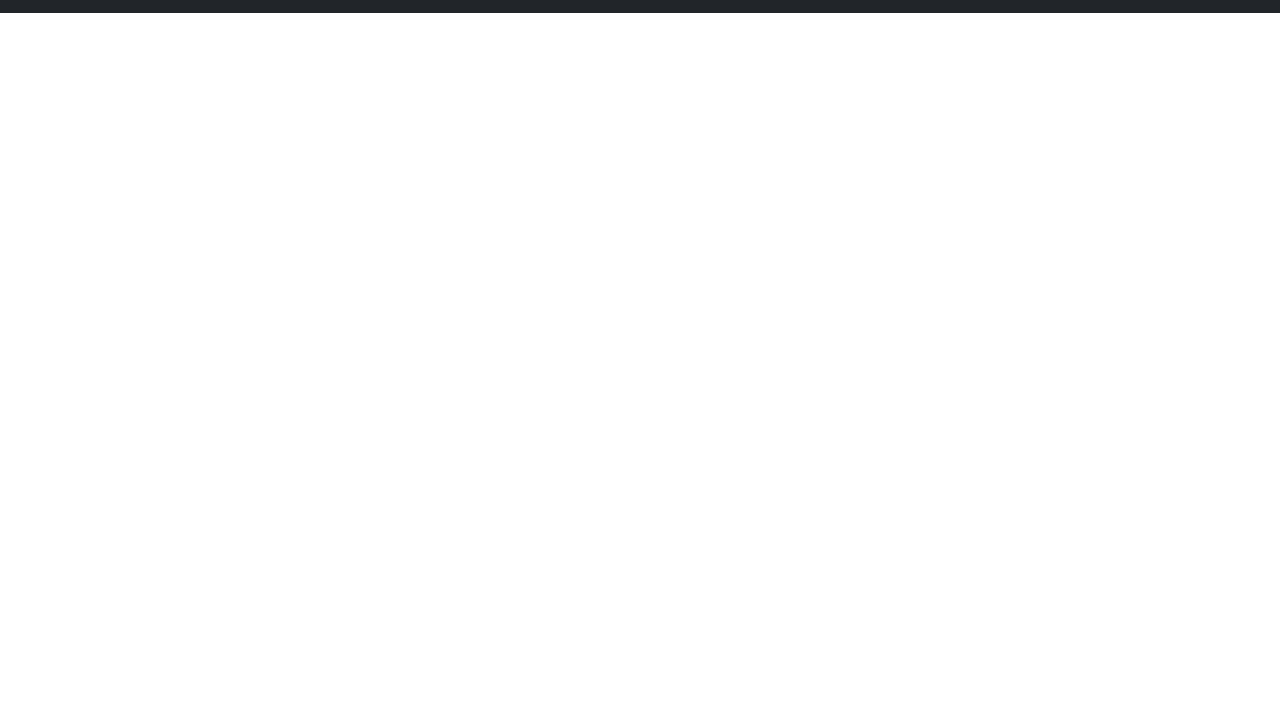
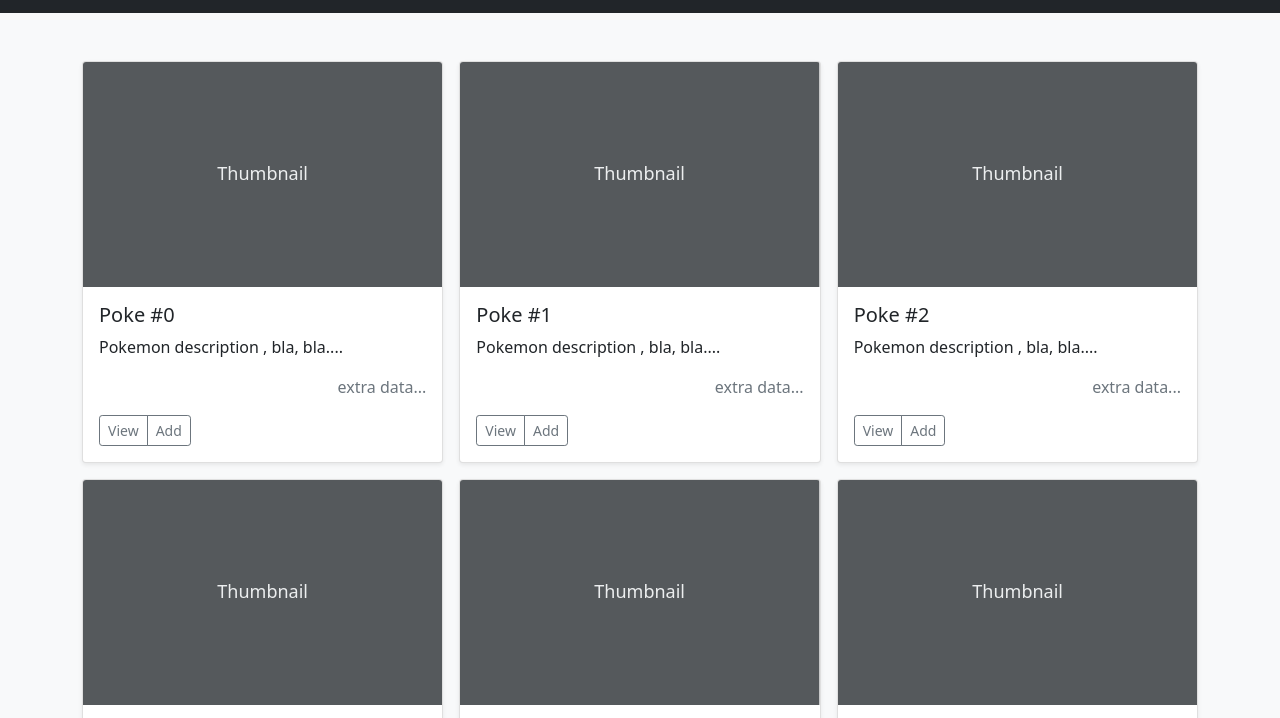
Before and after one commit to Beringar/202201-w3-we-berenguer-pou, a website: page public/index.html in a window 1280 px wide. Shown: the part 69-787 px from the top of the page. Drawn offline with nearby package versions, Linux system fonts and the light colour scheme; files that its build step writes are made by us from their sources.

Commit message:
added PokemonCardComponent and basic template structure

```diff
--- a/public/js/components/PageComponent.js
+++ b/public/js/components/PageComponent.js
@@ -1,6 +1,7 @@
 import Component from "./Component.js";
 import MenuComponent from "./MenuComponent.js";
 import MenuItemComponent from "./MenuItemComponent.js";
+import PokemonCardComponent from "./PokemonCardComponent.js";
 
 class PageComponent extends Component {
   constructor(parentElement) {
@@ -11,10 +12,16 @@ class PageComponent extends Component {
 
   generateHTML() {
     this.element.innerHTML = `
-    <header class="header p-3 bg-dark text-white">
-  </header>
+    <header class="header p-3 bg-dark text-white"></header>
+    <main class="main py-5 bg-light">
+      <div class="container">
+        <div class="pokemons-album row row-cols-1 row-cols-sm-2 row-cols-md-3 g-3">
+        </div>
+      </div>
+    </main>
     `;
     this.renderMenu();
+    this.renderPokemons();
   }
 
   renderMenu() {
@@ -27,6 +34,18 @@ class PageComponent extends Component {
     );
     new MenuComponent(headerElement, [homePageMenuItem, myPokemonsMenuItem]);
   }
+
+  renderPokemons() {
+    const pokemonsContainer = this.element.querySelector(".pokemons-album");
+    for (let i = 0; i < 20; i++) {
+      new PokemonCardComponent(
+        pokemonsContainer,
+        { name: `Poke #${i}` },
+        () => null,
+        () => null
+      );
+    }
+  }
 }
 
 export default PageComponent;
--- /dev/null
+++ b/public/js/components/PokemonCardComponent.js
@@ -0,0 +1,66 @@
+import Component from "./Component.js";
+
+class PokemonCardComponent extends Component {
+  pokemon;
+  actionOnClick1;
+  actionOnClick2;
+
+  constructor(parentElement, pokemon, actionOnClick1, actionOnClick2) {
+    super(parentElement, "pokemon-card col", "div");
+
+    this.pokemon = pokemon;
+    this.actionOnClick1 = actionOnClick1;
+    this.actionOnClick2 = actionOnClick2;
+
+    this.generateHTML();
+
+    this.addListeners();
+  }
+
+  generateHTML() {
+    this.element.innerHTML = `
+  <div class="card shadow-sm">
+    <svg
+      class="bd-placeholder-img card-img-top"
+      width="100%"
+      height="225"
+      xmlns="http://www.w3.org/2000/svg"
+      role="img"
+      aria-label="Placeholder: Thumbnail"
+      preserveAspectRatio="xMidYMid slice"
+      focusable="false"
+    >
+      <title>Placeholder</title>
+      <rect width="100%" height="100%" fill="#55595c" />
+      <text x="50%" y="50%" fill="#eceeef" dy=".3em">
+        Thumbnail
+      </text>
+    </svg>
+
+    <div class="card-body">
+      <h5 class="card-title">${this.pokemon.name}</h5>
+      <p class="card-text">
+        Pokemon description , bla, bla....
+      </p>
+      <p class="text-muted text-end">extra data...</p>
+      <div class="d-flex justify-content-between align-items-center">
+        <div class="btn-group">
+          <button type="button" class="btn btn-sm btn-outline-secondary">
+            View
+          </button>
+          <button type="button" class="btn btn-sm btn-outline-secondary">
+            Add
+          </button>
+        </div>
+      </div>
+    </div>
+  </div>
+`;
+  }
+
+  addListeners() {
+    this.element.addEventListener("click", this.actionOnClick1);
+  }
+}
+
+export default PokemonCardComponent;
--- a/src/scss/styles.scss
+++ b/src/scss/styles.scss
@@ -4,6 +4,14 @@
 @import "../../node_modules/bootstrap/scss/bootstrap.scss";
 
 @import url("https://fonts.googleapis.com/css2?family=Source+Sans+Pro:wght@400;700;900&display=swap");
+
+.bd-placeholder-img {
+  font-size: 1.125rem;
+  text-anchor: middle;
+  -webkit-user-select: none;
+  -moz-user-select: none;
+  user-select: none;
+}
 
 .menu {
   &__logo {
```
Also changed, not shown: readme.md.
